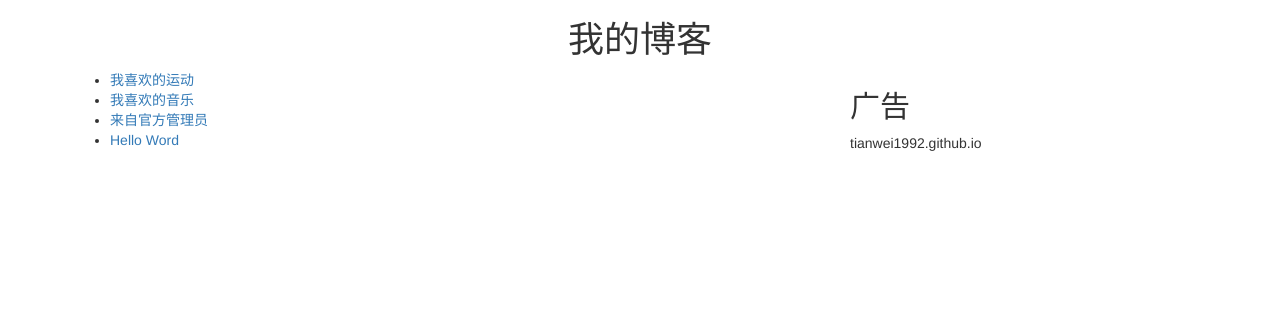
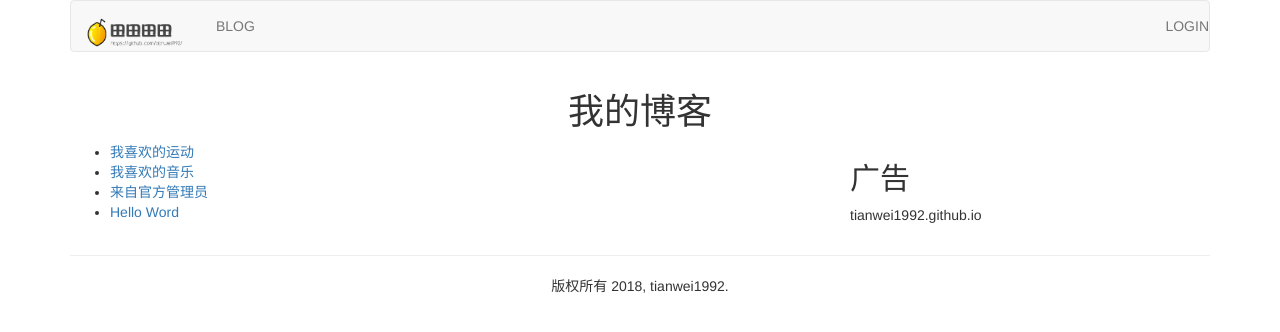
Before and after one commit to tianwei1992/mysite, a Django app: page /blog/ in a window 1280 px wide. Shown: the top 332 px of the page. Run offline with Django 3.2, Linux system fonts and the light colour scheme; data comes from the database, SQL or seed files in the repository; some libraries are stand-ins or nearby versions.

Commit message:
load staticfiles from local rather than network

```diff
--- a/blog/urls.py
+++ b/blog/urls.py
@@ -2,6 +2,7 @@ from django.conf.urls import url
 from blog import views
 
 """patch request to corresponding function of view"""
+app_name = "blog"
 urlpatterns = [
     url('^$', views.blog_title, name="blog_title"),
     url(r'(?P<article_id>\d)/$', views.blog_article, name="blog_detail"),
--- a/mysite/urls.py
+++ b/mysite/urls.py
@@ -14,10 +14,9 @@ Including another URLconf
     2. Add a URL to urlpatterns:  path('blog/', include('blog.urls'))
 """
 from django.contrib import admin
-from django.urls import path, include
+from django.urls import path
 from django.conf.urls import url, include
 
-app_name = 'blog'
 urlpatterns = [
     path('admin/', admin.site.urls),
     url(r'^blog/', include('blog.urls')),
--- a/templates/base.html
+++ b/templates/base.html
@@ -1,19 +1,20 @@
+{% load staticfiles %}
 <!DOCUTYPE html>
-<html lang="zn=cn">
+<html lang="zh-cn">
 <head>
-    <meta http-equiv="X-UA-Compatible" content="IE=Edge">
-    <meta charset="utf-e">
+    <meta charset="utf-8">
     <meta name="viewport content="width=device-width, initial-scale=1">
     <title>{% block title %}{% endblock %}</title>
-    <link rel="stylesheet" href="http://necolas.github.io/normalize.css">
-    <link rel="stylesheet"  href="https://cdn.bootcss.com/bootstrap/3.3.7/css/bootstrap.min.css">
+    <link rel="stylesheet"  href="{% static 'css/bootstrap.css' %}">
 </head>
 <body>
+    {% include "header.html" %}
     <div class="container">
         {% block content %}
         {% endblock %}
     </div>
-<script src="https://cdn.bootcss.com/jquery/3.2.1/jquery.js"></script>
-<script src="https://cdn.bootcss.com/bootstrp/3.3.7/js/bootstrap.min.js"></script>
+    {% include "footer.html" %}
+    {% block javascript %}
+    {% endblock %}
 </body>
 </html>
--- /dev/null
+++ b/templates/footer.html
@@ -0,0 +1,4 @@
+<div class="container">
+    <hr>
+    <p class="text-center">版权所有 2018, tianwei1992.</p>
+</div>
--- /dev/null
+++ b/templates/header.html
@@ -0,0 +1,17 @@
+{% load staticfiles %}
+<div class="container">
+    <nav class="navbar navbar-default" role="navigation">
+        <div class="navbar-header">
+            <a class="navbar-brand" href="https://github.com/tianwei1992/mystite"><img src="{% static '/images/logo.png' %}" width="100px"></a>
+        </div>
+
+        <div>
+            <ul class="nav navbar-nav" role="navigation">
+               <li><a href="{% url 'blog:blog_title' %}">BLOG</a></li>
+            </ul>
+           <ul class="nav navbar-nav navbar-right">
+                 <li><a href="#">LOGIN</a></li>
+           </ul>
+        </div>
+    </nav>
+</div>
```
